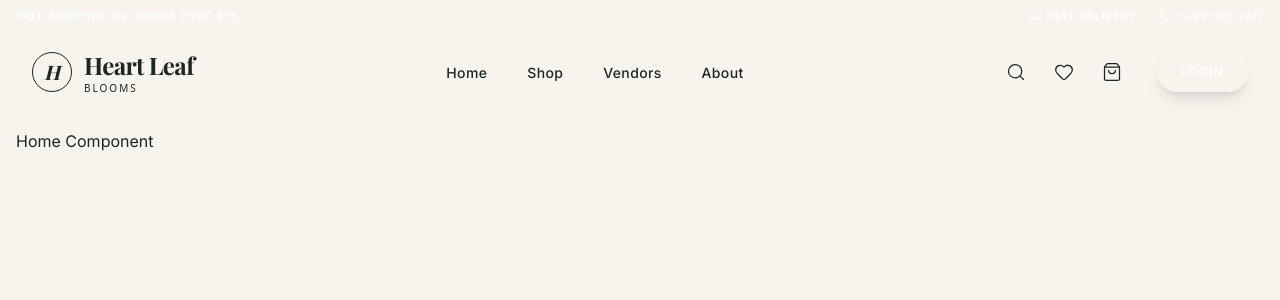
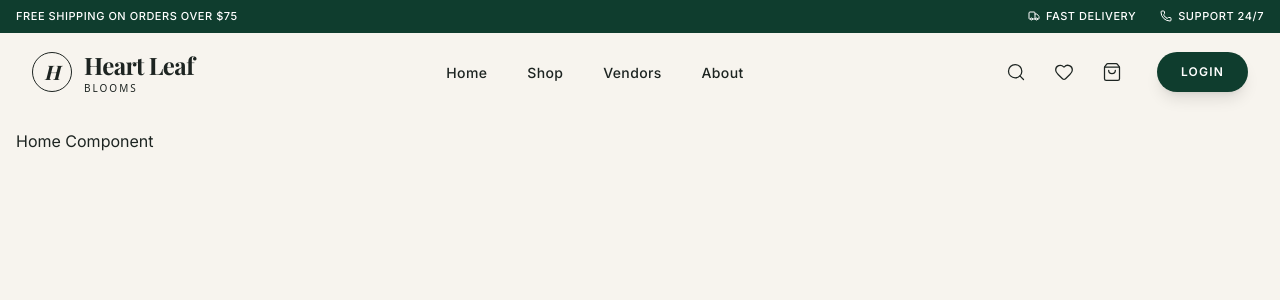
Before and after one commit to Digigit24/heart-leaf-blooms-frontend, a React (Vite) app: page / in a window 1280 px wide. Shown: the top 300 px of the page. Built offline with nearby package versions, Linux system fonts and the light colour scheme; a web font is replaced by a local one.

Commit message:
header created

```diff
--- a/src/components/layout/Header.jsx
+++ b/src/components/layout/Header.jsx
@@ -42,7 +42,7 @@ export default function Header() {
   return (
     <>
       {/* Announcement Bar - Premium Touch */}
-      <div className="bg-primary text-white text-[11px] uppercase tracking-wider py-2 font-medium">
+      <div className="bg-[#0F3D2E] text-white text-[11px] uppercase tracking-wider py-2 font-medium">
         <div className="max-w-container mx-auto px-4 flex justify-between items-center">
           <p className="hidden sm:block">Free shipping on orders over $75</p>
           <div className="flex items-center gap-6 mx-auto sm:mx-0">
@@ -173,7 +173,7 @@ export default function Header() {
               ) : (
                 <Link
                   to={PATHS.LOGIN}
-                  className="hidden sm:inline-flex items-center justify-center h-10 px-6 text-xs font-bold text-white uppercase tracking-widest transition-all bg-primary hover:bg-primary-2 rounded-full shadow-lg shadow-primary/20 hover:shadow-primary/30 active:scale-95"
+                  className="hidden sm:inline-flex items-center justify-center h-10 px-6 text-xs font-bold text-white uppercase tracking-widest transition-all bg-[#0F3D2E] hover:bg-[#1C5B45] rounded-full shadow-lg shadow-primary/20 hover:shadow-primary/30 active:scale-95"
                 >
                   Login
                 </Link>
@@ -219,7 +219,7 @@ export default function Header() {
               {!isAuthenticated ? (
                 <Link
                   to={PATHS.LOGIN}
-                  className="flex w-full items-center justify-center px-4 py-4 text-sm font-bold text-white uppercase tracking-widest bg-primary hover:bg-primary-2 rounded-xl transition-all shadow-md active:scale-95"
+                  className="flex w-full items-center justify-center px-4 py-4 text-sm font-bold text-white uppercase tracking-widest bg-[#0F3D2E] hover:bg-[#1C5B45] rounded-xl transition-all shadow-md active:scale-95"
                 >
                   Sign In
                 </Link>
```
